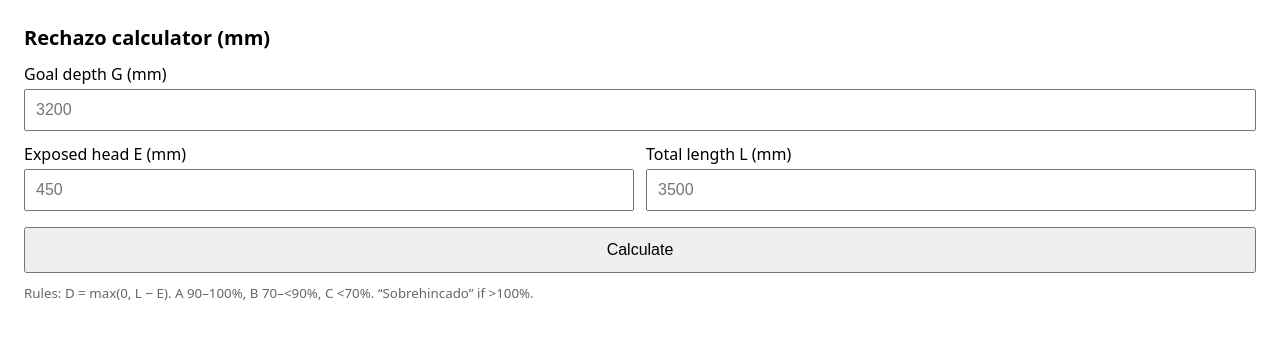
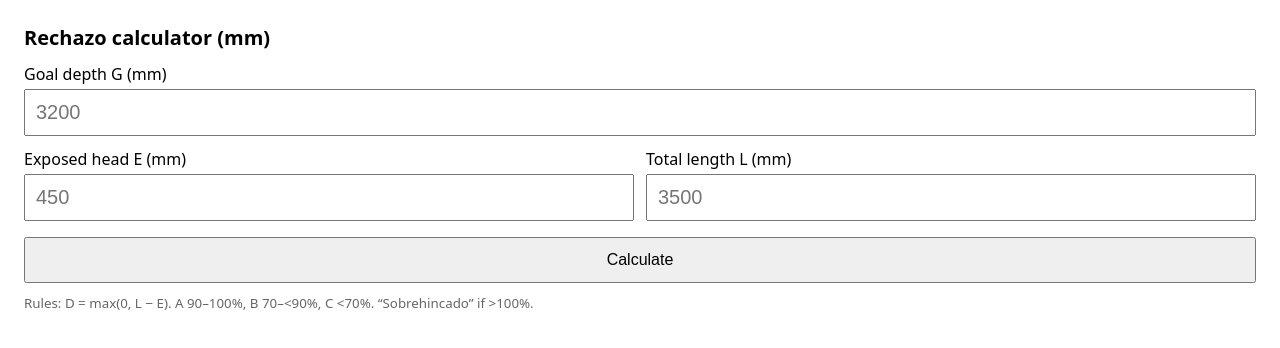
Before and after one commit to Mickoll/rechazo-pwa, a plain HTML site: page index.html in a window 1280 px wide. Drawn offline with Linux system fonts and the light colour scheme.

Commit message:
Update index.html

```diff
--- a/index.html
+++ b/index.html
@@ -9,7 +9,7 @@
   body{font-family:system-ui,sans-serif;margin:24px}
   h1{font-size:20px;margin:0 0 12px}
   label{display:block;margin:12px 0 4px}
-  input{width:100%;padding:10px;font-size:16px;box-sizing:border-box}
+  input{width:100%;padding:10px;font-size:20px;box-sizing:border-box}
   button{margin-top:16px;padding:12px;font-size:16px;width:100%}
   .row{display:grid;grid-template-columns:1fr 1fr;gap:12px}
   .out{margin-top:18px;padding:12px;border:1px solid #ccc;border-radius:8px;white-space:pre-line}
@@ -24,16 +24,16 @@
 <h1>Rechazo calculator (mm)</h1>
 
 <label>Goal depth G (mm)</label>
-<input id="G" type="number" min="0" step="1" placeholder="3200" />
+<input id="G" type="tel" inputmode="numeric" pattern="[0-9]*" placeholder="3200" />
 
 <div class="row">
   <div>
     <label>Exposed head E (mm)</label>
-    <input id="E" type="number" min="0" step="1" placeholder="450" />
+    <input id="E" type="tel" inputmode="numeric" pattern="[0-9]*" placeholder="450" />
   </div>
   <div>
     <label>Total length L (mm)</label>
-    <input id="L" type="number" min="0" step="1" placeholder="3500" />
+    <input id="L" type="tel" inputmode="numeric" pattern="[0-9]*" placeholder="3500" />
   </div>
 </div>
 
```
